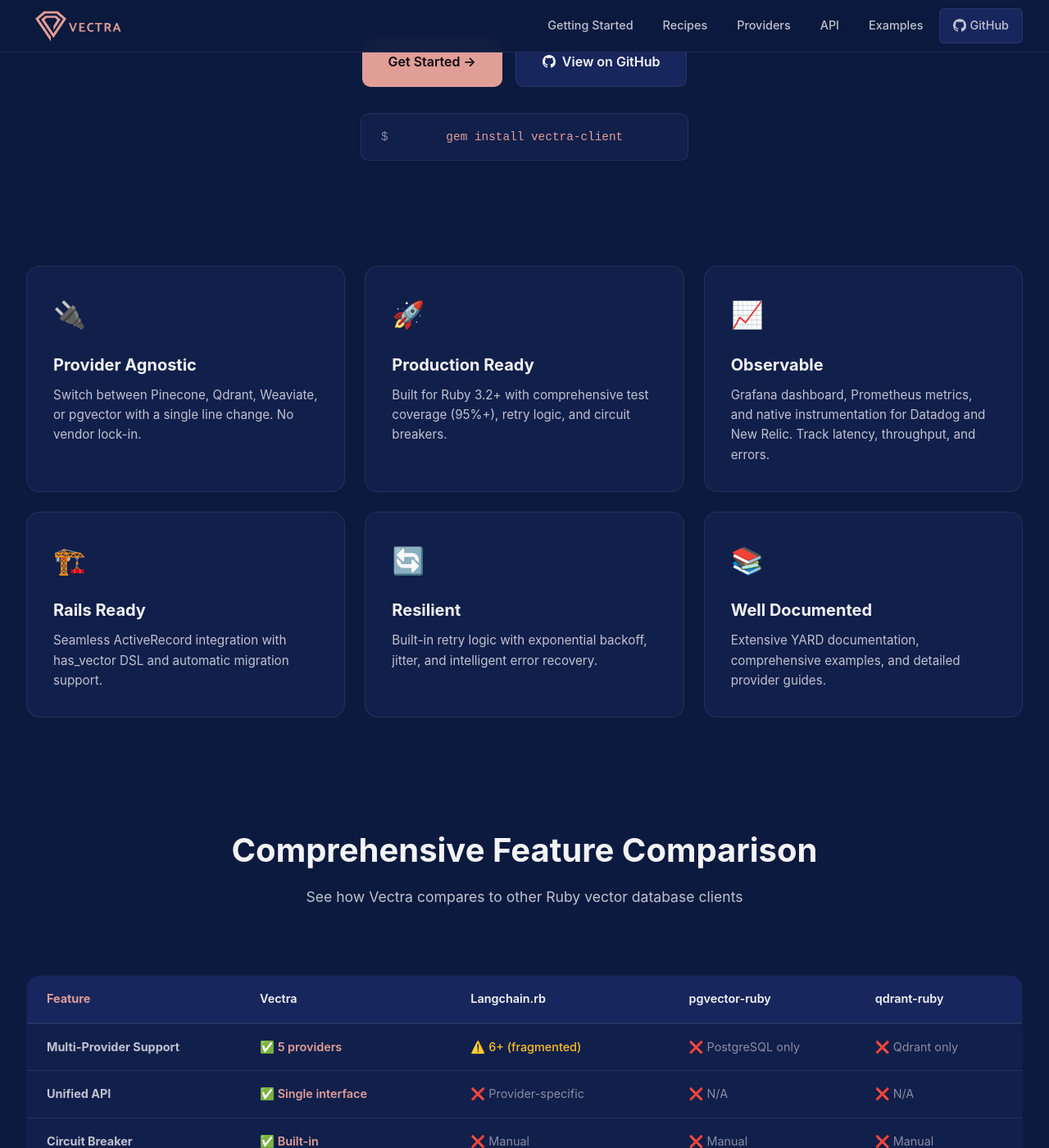
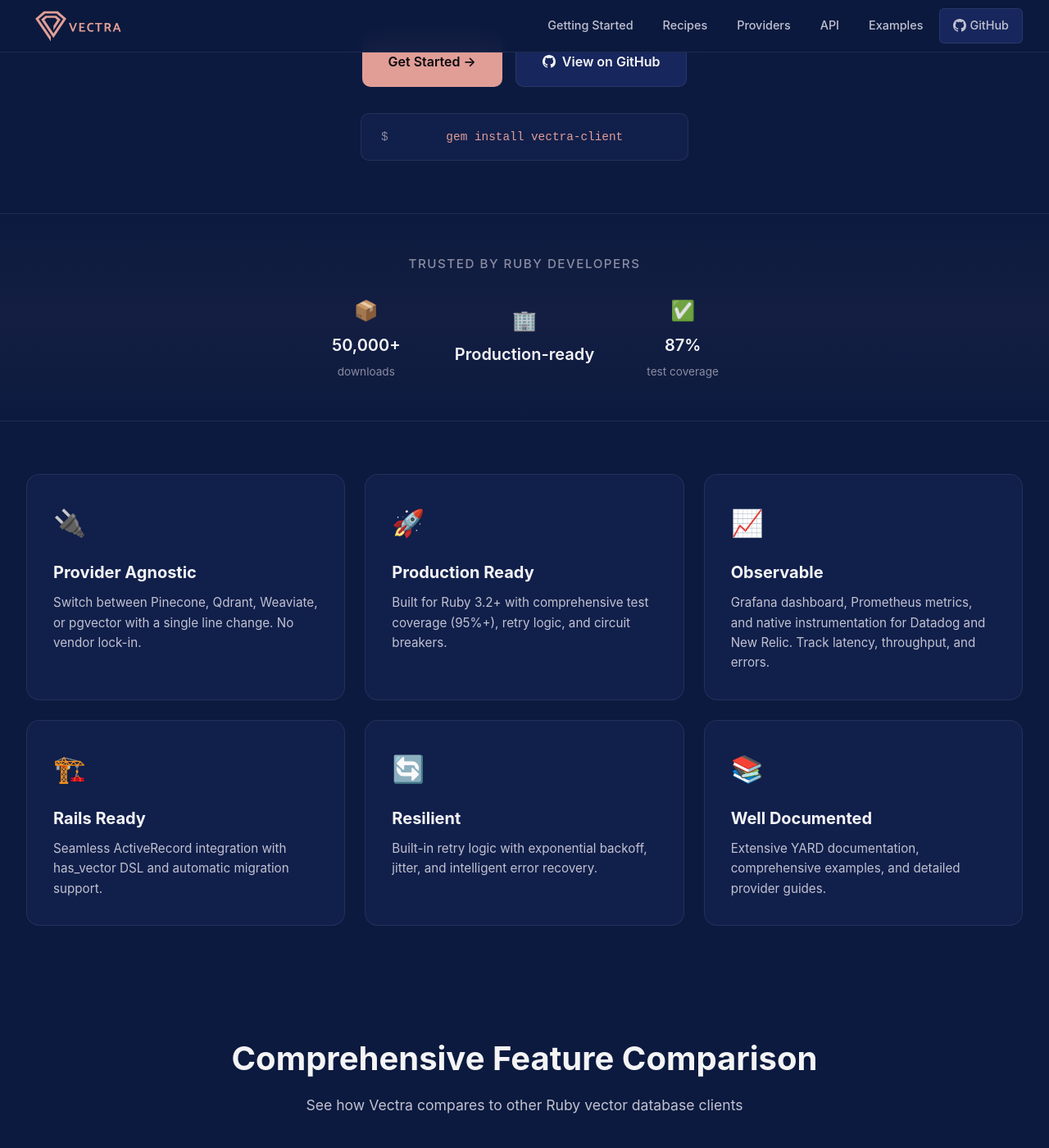
Before and after one commit to stokry/vectra, a Jekyll site: the page built from docs/index.md, in a window 1280 px wide and 1400 px high, scrolled down 489 px. Shown: the whole window at 82% size. Built offline with Jekyll 4.4.1, drawn with Linux system fonts in a browser that asks for light colours.

Commit message:
docs: enhance site layout and styling with new Trust Section
- Added a Trust Section to the home layout, showcasing statistics and trust indicators for Ruby developers.
- Updated CSS to style the new Trust Section, ensuring responsive design and visual appeal.
- Specified Ruby version in the Gemfile for compatibility with the project environment.

```diff
--- a/docs/Gemfile
+++ b/docs/Gemfile
@@ -1,6 +1,8 @@
 # frozen_string_literal: true
 
 source "https://rubygems.org"
+
+ruby "~> 3.4.0"
 
 gem "jekyll", "~> 4.4"
 gem "jekyll-feed", "~> 0.12"
--- a/docs/_layouts/home.html
+++ b/docs/_layouts/home.html
@@ -78,6 +78,30 @@
       <div class="tma-install" style="max-width: 400px; margin: 2rem auto 0;">
         <span class="tma-install__prefix">$</span>
         <span class="tma-install__command">gem install vectra-client</span>
+      </div>
+    </div>
+  </section>
+
+  <!-- Trust Section -->
+  <section class="tma-trust">
+    <div class="tma-trust__container">
+      <p class="tma-trust__title">Trusted by Ruby developers</p>
+      <div class="tma-trust__stats">
+        <div class="tma-trust__stat">
+          <span class="tma-trust__stat-icon">📦</span>
+          <span class="tma-trust__stat-value">50,000+</span>
+          <span class="tma-trust__stat-label">downloads</span>
+        </div>
+        <div class="tma-trust__stat">
+          <span class="tma-trust__stat-icon">🏢</span>
+          <span class="tma-trust__stat-value">Production-ready</span>
+          <span class="tma-trust__stat-label"></span>
+        </div>
+        <div class="tma-trust__stat">
+          <span class="tma-trust__stat-icon">✅</span>
+          <span class="tma-trust__stat-value">87%</span>
+          <span class="tma-trust__stat-label">test coverage</span>
+        </div>
       </div>
     </div>
   </section>
--- a/docs/assets/style.css
+++ b/docs/assets/style.css
@@ -412,6 +412,66 @@ body {
 .tma-btn--secondary:hover {
   background: var(--tma-color-bg-hover);
   border-color: var(--tma-color-border-hover);
+}
+
+/* ============================================
+   Trust Section
+   ============================================ */
+.tma-trust {
+  padding: var(--tma-spacing-2xl) var(--tma-spacing-xl);
+  max-width: var(--tma-max-width);
+  margin: 0 auto;
+  border-top: 1px solid var(--tma-color-border);
+  border-bottom: 1px solid var(--tma-color-border);
+  background: linear-gradient(to bottom, transparent, rgba(225, 158, 150, 0.03), transparent);
+}
+
+.tma-trust__container {
+  max-width: 800px;
+  margin: 0 auto;
+  text-align: center;
+}
+
+.tma-trust__title {
+  font-size: 0.95rem;
+  font-weight: 500;
+  color: var(--tma-color-text-muted);
+  text-transform: uppercase;
+  letter-spacing: 0.1em;
+  margin-bottom: var(--tma-spacing-lg);
+}
+
+.tma-trust__stats {
+  display: flex;
+  flex-wrap: wrap;
+  justify-content: center;
+  gap: var(--tma-spacing-2xl);
+  align-items: center;
+}
+
+.tma-trust__stat {
+  display: flex;
+  flex-direction: column;
+  align-items: center;
+  gap: var(--tma-spacing-xs);
+  min-width: 120px;
+}
+
+.tma-trust__stat-icon {
+  font-size: 1.5rem;
+  opacity: 0.9;
+}
+
+.tma-trust__stat-value {
+  font-size: 1.25rem;
+  font-weight: 600;
+  color: var(--tma-color-text-primary);
+}
+
+.tma-trust__stat-label {
+  font-size: 0.85rem;
+  color: var(--tma-color-text-muted);
+  text-transform: lowercase;
 }
 
 /* ============================================
@@ -1392,6 +1452,22 @@ code {
     right: 0;
   }
 
+  .tma-trust {
+    padding: var(--tma-spacing-xl) var(--tma-spacing-md);
+  }
+
+  .tma-trust__stats {
+    gap: var(--tma-spacing-lg);
+  }
+
+  .tma-trust__stat {
+    min-width: 100px;
+  }
+
+  .tma-trust__stat-value {
+    font-size: 1.1rem;
+  }
+
   .tma-features,
   .tma-providers {
     padding: var(--tma-spacing-xl) var(--tma-spacing-md);
```
Also changed, not shown: netlify.toml.
